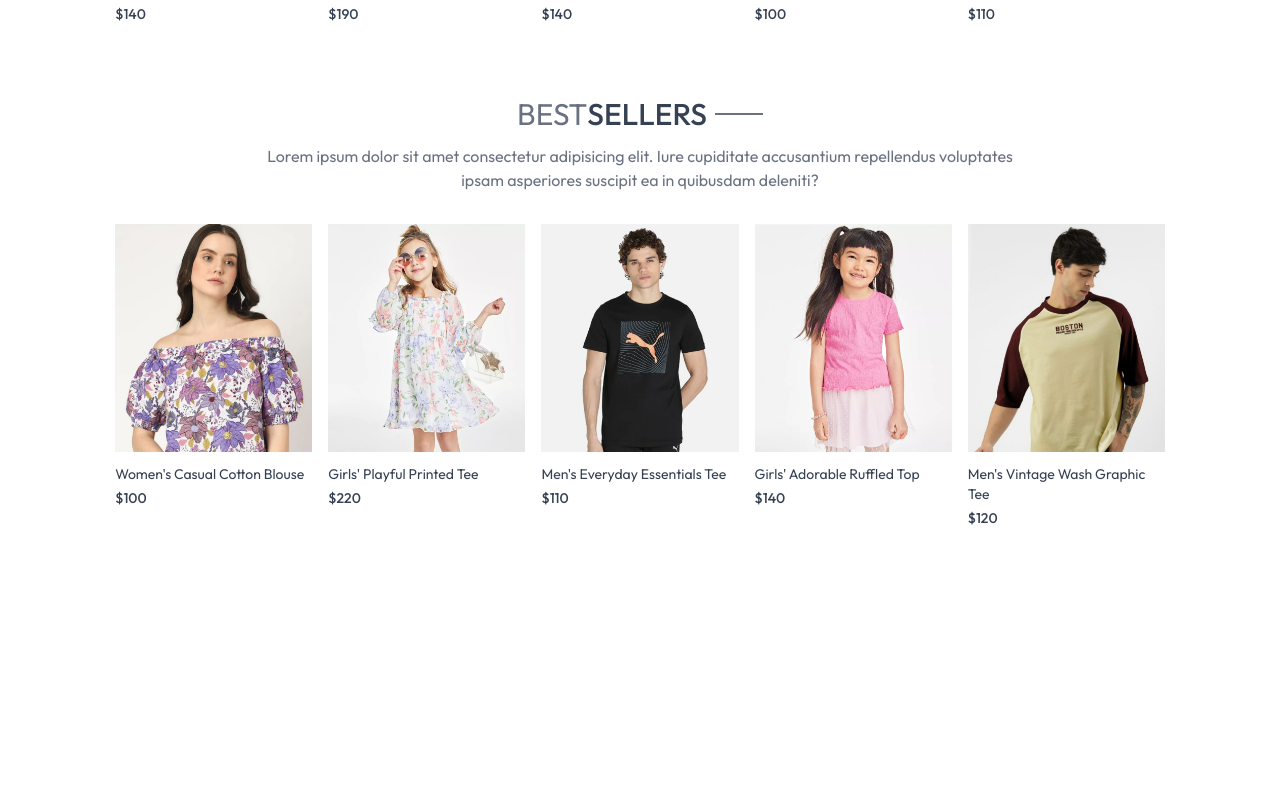
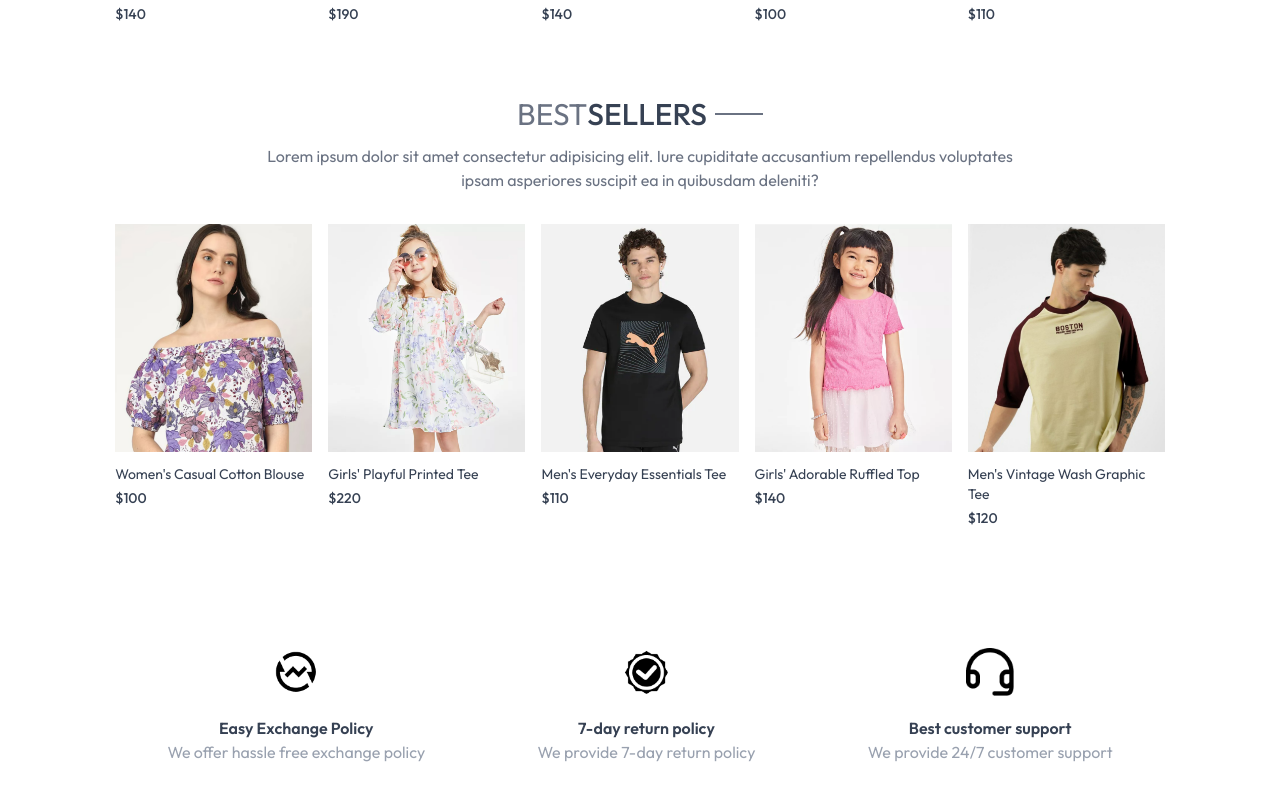
Before and after one commit to bhavin-matreja/Ecommerce-site, a React (Vite) app: page / in a window 1280 px wide. Shown: the part 1269-2069 px from the top of the page. Before the commit the page ends 1837 px from the top, so only its background shows below. Built offline with nearby package versions, Linux system fonts and the light colour scheme.

Commit message:
Added OurPolicy.jsx

```diff
--- /dev/null
+++ b/src/components/OurPolicy.jsx
@@ -0,0 +1,26 @@
+import React from 'react'
+import { assets } from '../assets/assets'
+
+const OurPolicy = () => {
+  return (
+    <div className="flex flex-col sm:flex-row justify-around gap-12 sm:gap-2 text-center py-20 text-xs sm:text-sm md:text-base text-gray-700">
+      <div className="">
+        <img src={assets.exchange_icon} alt="" className="w-12 m-auto mb-5 " />
+        <p className="font-semibold">Easy Exchange Policy</p>
+        <p className="text-gray-400">We offer hassle free exchange policy</p>
+      </div>
+      <div className="">
+        <img src={assets.quality_icon} alt="" className="w-12 m-auto mb-5 " />
+        <p className="font-semibold">7-day return policy</p>
+        <p className="text-gray-400"> We provide 7-day return policy</p>
+      </div>
+      <div className="">
+        <img src={assets.support_img} alt="" className="w-12 m-auto mb-5 " />
+        <p className="font-semibold">Best customer support</p>
+        <p className="text-gray-400">We provide 24/7 customer support </p>
+      </div>
+    </div>
+  )
+}
+
+export default OurPolicy
--- a/src/pages/Home.jsx
+++ b/src/pages/Home.jsx
@@ -2,6 +2,7 @@
 import Hero from '../components/Hero'
 import LatestCollection from '../components/LatestCollection'
 import Bestseller from '../components/Bestseller'
+import OurPolicy from '../components/OurPolicy'
 
 const Home = () => {
   return (
@@ -9,6 +10,7 @@
       <Hero />
       <LatestCollection />
       <Bestseller />
+      <OurPolicy />
     </div>
   )
 }
```
